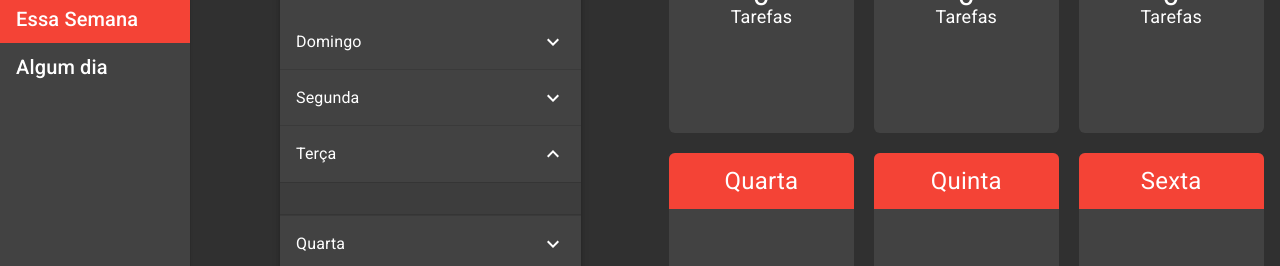
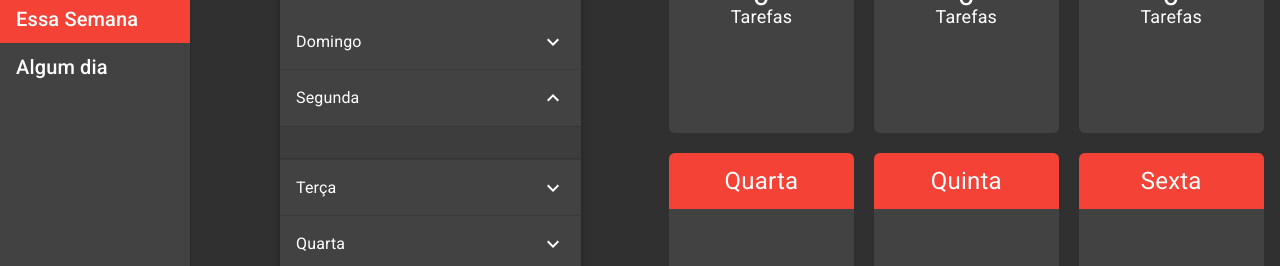
Before and after one commit to KingUrek/Adam, a React (Create React App) app: page /thisweek in a window 1280 px wide. Shown: the part 157-423 px from the top of the page. Built offline with nearby package versions, Linux system fonts and the light colour scheme.

Commit message:
[ADD] the feature to set the expanded tab clicking the calendarWeek componet header

```diff
--- a/src/components/TODO/ThisWeek/ExpansionWeekContainer.jsx
+++ b/src/components/TODO/ThisWeek/ExpansionWeekContainer.jsx
@@ -1,4 +1,4 @@
-import React, { useState } from 'react';
+import React, { useState, useEffect } from 'react';
 import { Paper, makeStyles, Typography } from '@material-ui/core';
 import { withStyles } from '@material-ui/core/styles';
 import MuiExpansionPanel from '@material-ui/core/ExpansionPanel';
@@ -58,11 +58,17 @@ const panels = [
 ];
 
 
-function ExpansionWeekContainer({ day, TODOS, setClockType }) {
+function ExpansionWeekContainer({ shouldExpand, day, TODOS, setClockType }) {
   const classes = useStyles();
-  const [expanded, setExpanded] = useState('Terça');
+  const [expanded, setExpanded] = useState(panels.find(({ id }) => id === moment().day()).day);
 
-  console.log(moment().day(0).format('L'));
+  console.log(moment().day());
+
+  useEffect(() => {
+    if (shouldExpand) {
+      setExpanded(shouldExpand);
+    }
+  }, [shouldExpand]);
 
 
   return (
--- a/src/components/TODO/ThisWeek/WeekCalendarDisplay.jsx
+++ b/src/components/TODO/ThisWeek/WeekCalendarDisplay.jsx
@@ -28,6 +28,8 @@ const useStyles = makeStyles((theme) => ({
     height: '56px',
     width: '100%',
     borderRadius: '6px 6px 0 0',
+    cursor: 'pointer',
+    '&:hover': { backgroundColor: theme.palette.primary.dark },
   },
   body: (props) => ({
     display: 'flex',
@@ -53,8 +55,6 @@ const useStyles = makeStyles((theme) => ({
 }));
 
 function formatData(TODOS, day) {
-  console.log('todos', TODOS
-    .filter((todo) => moment(todo.date.start, 'L').isSame(moment().day(day.id), 'day')));
   const data = TODOS
     .filter((todo) => moment(todo.date.start, 'L').isSame(moment().day(day.id), 'day'))
     .reduce((acc, item) => {
@@ -66,25 +66,22 @@ function formatData(TODOS, day) {
 
       return acc;
     }, {});
-  console.log('array', data);
   if (Object.keys(data).length) {
-    console.log('tem data', data);
     return Object.keys(data)
       .map((item) => ({ color: item, todos: data[item], value: data[item].length }));
   }
   return [];
 }
 
-function WeekCalendarDisplay({ day, height = 280, TODOS }) {
+function WeekCalendarDisplay({ setExpanded, day, height = 280, TODOS }) {
   const classes = useStyles({ height });
 
 
   const data = formatData(TODOS, day);
 
-  console.log(data);
   return (
     <div className={classes.container}>
-      <div className={classes.header}>
+      <div onClick={() => setExpanded(day.day)} className={classes.header}>
         <Typography className={classes.typo}>
           {day.day}
         </Typography>
--- a/src/pages/TODO/ThisWeek.jsx
+++ b/src/pages/TODO/ThisWeek.jsx
@@ -30,14 +30,15 @@ const panels = [
 
 function ThisWeek() {
   const classes = useStyle();
+  const [expanded, setExpanded] = React.useState();
   return (
 
     <div className={classes.container}>
       <div className={classes.task}>
-        <ExpansionWeekContainer day="Essa semana" />
+        <ExpansionWeekContainer shouldExpand={expanded} day="Essa semana" />
       </div>
       <div className={classes.calendarContainer}>
-        {panels.map((day) => <WeekCalendarDisplay day={day} />)}
+        {panels.map((day) => <WeekCalendarDisplay setExpanded={setExpanded} day={day} />)}
       </div>
 
 
```
